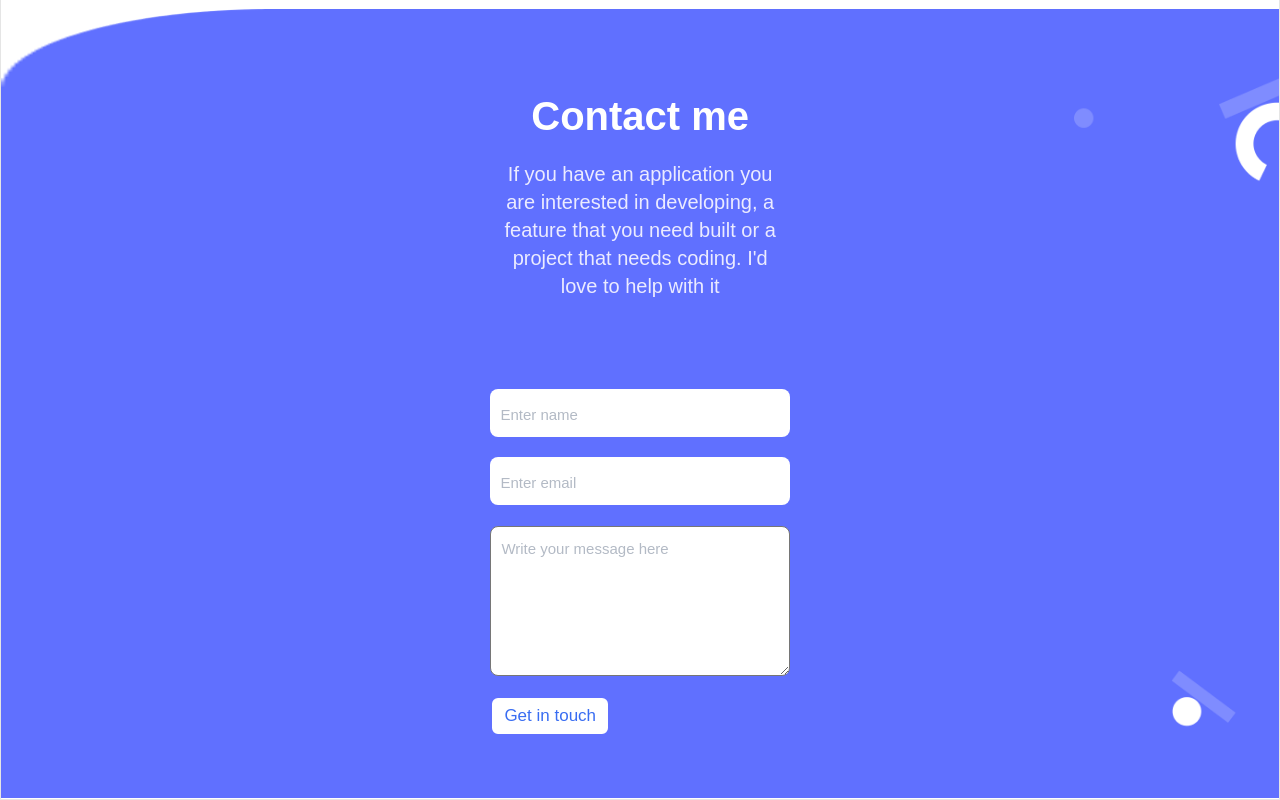
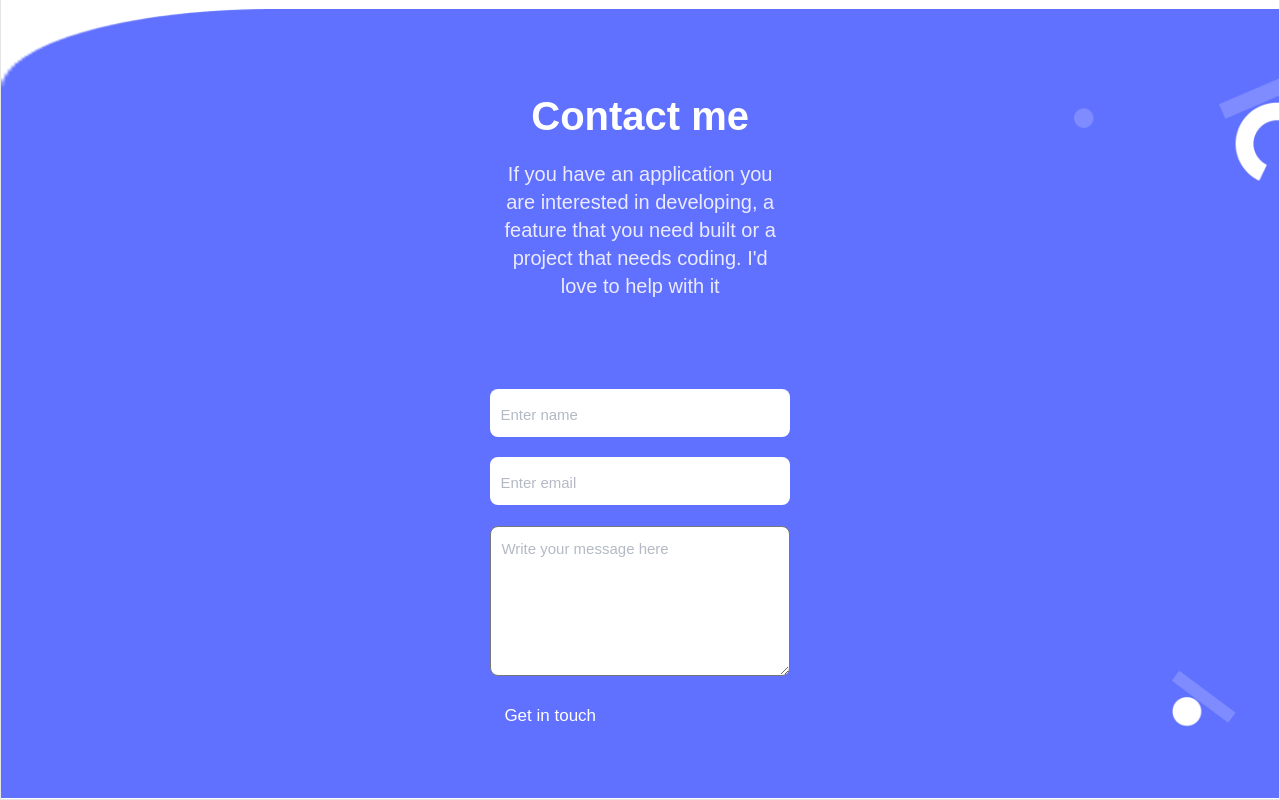
Before and after one commit to mnaibei/portfolio, a plain HTML site: page index.html in a window 1280 px wide. In both pictures the pointer is over the button "Get in touch". Shown: the part 5092-5892 px from the top of the page. Drawn offline with Linux system fonts and the light colour scheme.

Commit message:
Modified index and style files

```diff
--- a/styles.css
+++ b/styles.css
@@ -610,3 +610,12 @@ h2 {
   color: #b3bac5;
   padding: 10px;
 }
+
+.submit:hover {
+  background-color: #6070ff;
+  color: #fff;
+}
+
+.submit:active {
+  background-color: #2230d2;
+}
```
